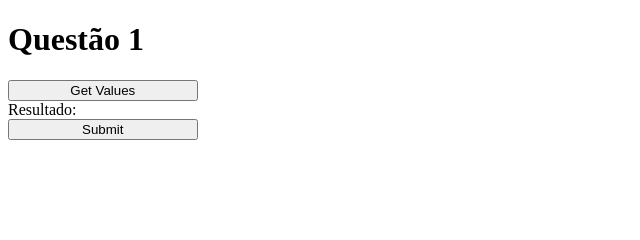
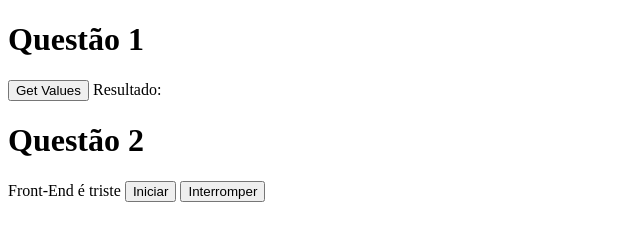
Before and after one commit to ricardo-paulo/exercicios_de_javascript, a plain HTML site: page index.html in a window 1280 px wide. Shown: the whole page, without its empty margins (0-640 px from the left). Drawn offline with Linux system fonts and the light colour scheme.

Commit message:
pequenas alterações: no meio da dois

```diff
--- a/index.html
+++ b/index.html
@@ -13,15 +13,18 @@
 
         <h1>Questão 1</h1>
 
-        <form>
+        <input type="button" value="Get Values" onclick="combinacao()">
+        <label for="res-1">
+            Resultado: <span id="res-1"></span>
+        </label>
 
-            <input type="button" value="Get Values" onclick="getCombVal()">
-            <label for="res-1">
-                Resultado: <span id="res-1"></span>
-            </label>
-            <input type="button" value="Submit" onclick="combinacao()">
+        <br>
 
-        </form>
+        <h1>Questão 2</h1>
+
+        <span id="res-2">Front-End é triste</span>
+        <input type="button" value="Iniciar" onclick="rotate()">
+        <input type="button" value="Interromper" onclick="stopRotate()">
 
     </main>
 
--- a/script.js
+++ b/script.js
@@ -14,18 +14,44 @@ function fatorial (number) {
 
 }
 
-function getCombVal () {
+function combinacao () {
 
-    n = Number(prompt("Insira o valor: "))
-    k
+    n = Number(prompt("Insira o valor N: "))
+    k = Number(prompt("Insira o valor K: "))
+
+    const result = fatorial(n)/fatorial(n-k) * fatorial(k)
+
+    console.log(`${n} e ${k} = ${result}`)
+
+    document.getElementById('res-1').innerHTML = result
+}
+
+// Questão 2
+
+let stopRot = false
+
+function rotate () {
+
+    while (true) {
+
+        setTimeout(() => {
+
+            baseStr = document.getElementById('res-2').innerHTML
+            finalStr = baseStr.substring(baseStr.length - 1).concat(baseStr.substring(0, baseStr.length - 1))
+            console.log(baseStr.length)
+
+            document.getElementById('res-2').innerHTML = finalStr
+
+        }, 1500)
+
+        console.log('feito!')
+
+    }
 
 }
 
-function combinacao () {
+function stopRotate () {
 
-    param = getCombVal()
+    stopRotate = true
 
-    console.log(`${n} e ${k}`)
-
-    document.getElementById('res-1').innerHTML = fatorial(3)
 }
```
